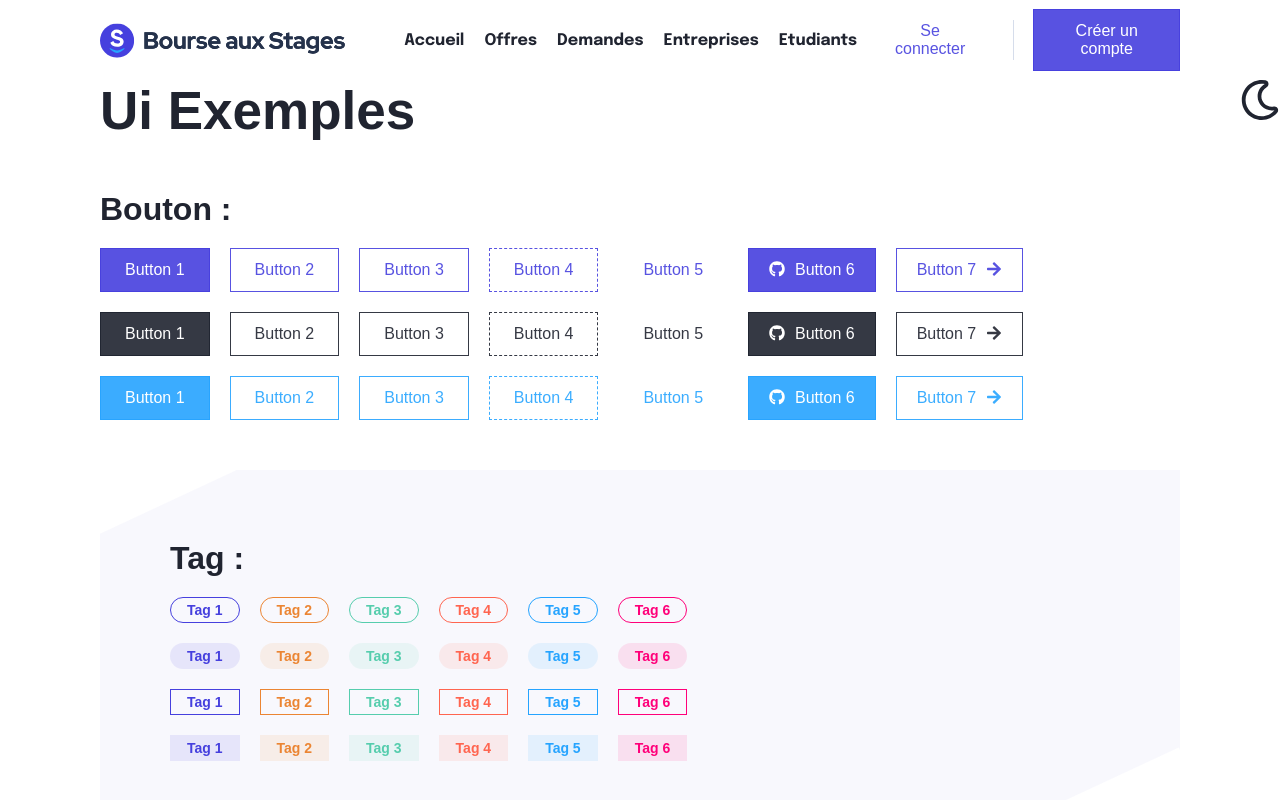
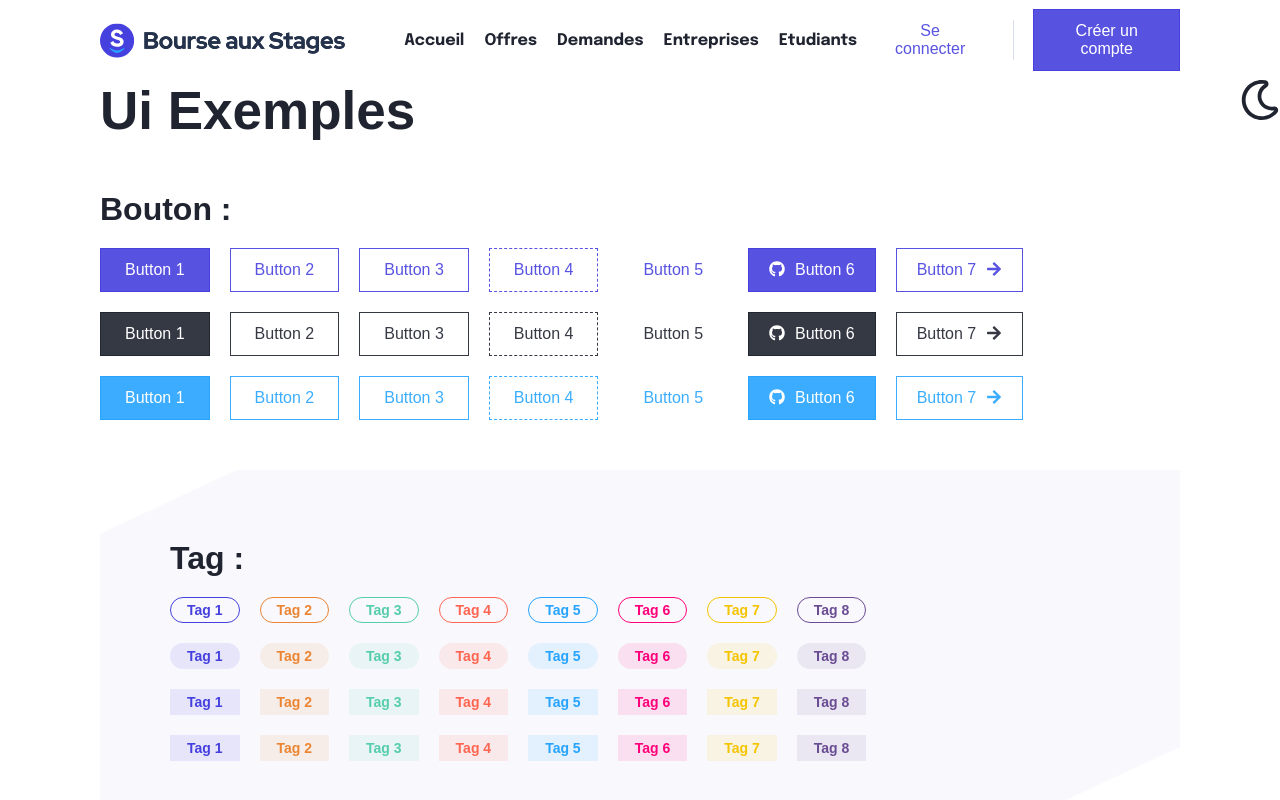
Before and after one commit to Fan2Shrek/BourseAuStage-front, a React (Create React App) app: page /ui-example in a window 1280 px wide. Shown: the top 800 px of the page. Built offline with nearby package versions, Linux system fonts and the light colour scheme.

Commit message:
:bug: Loader and Input warning && add tag colors

```diff
--- a/src/components/ui/atoms/Input/index.js
+++ b/src/components/ui/atoms/Input/index.js
@@ -18,7 +18,7 @@ const Input = ({
         className,
     )}>
         {label && <label
-            for={id}
+            htmlFor={id}
             className={'input__label'}
         >
             {label}
--- a/src/components/ui/atoms/Input/input.scss
+++ b/src/components/ui/atoms/Input/input.scss
@@ -31,6 +31,7 @@
         .input__label {
             color: var(--input-label-color);
             order: 2;
+            cursor: pointer;
         }
 
         .input__target {
--- a/src/components/ui/atoms/Loader/index.js
+++ b/src/components/ui/atoms/Loader/index.js
@@ -17,7 +17,7 @@ const Loader = ({width = 50, thickness = 10, secondary, third, color, className}
 
         loader.current?.style.setProperty('--loader-width', `${width}px`)
         loader.current?.style.setProperty('--loader-thickness', `${thickness}px`)
-    }, [loader, width, color])
+    }, [loader, width, color, thickness])
 
     return <div ref={loader} className={cn(
         'loader',
--- a/src/pages/UiExample/index.js
+++ b/src/pages/UiExample/index.js
@@ -53,8 +53,10 @@ const UiExample = () => {
         { id: 2, label: 'Tag 2', color: '#eb8533' },
         { id: 3, label: 'Tag 3', color: '#56cdad' },
         { id: 4, label: 'Tag 4', color: '#ff6550' },
-        { id: 6, label: 'Tag 5', color: '#26a4ff' },
-        { id: 7, label: 'Tag 6', color: '#ff007a' },
+        { id: 5, label: 'Tag 5', color: '#26a4ff' },
+        { id: 6, label: 'Tag 6', color: '#ff007a' },
+        { id: 7, label: 'Tag 7', color: '#f5c400' },
+        { id: 8, label: 'Tag 8', color: '#6a4c93' },
     ], [])
 
     const exampleSecondaryTags = useMemo(() => [
@@ -62,17 +64,21 @@ const UiExample = () => {
         { id: 2, label: 'Tag 2', color: '#eb8533', secondary: true },
         { id: 3, label: 'Tag 3', color: '#56cdad', secondary: true },
         { id: 4, label: 'Tag 4', color: '#ff6550', secondary: true },
-        { id: 6, label: 'Tag 5', color: '#26a4ff', secondary: true },
-        { id: 7, label: 'Tag 6', color: '#ff007a', secondary: true },
+        { id: 5, label: 'Tag 5', color: '#26a4ff', secondary: true },
+        { id: 6, label: 'Tag 6', color: '#ff007a', secondary: true },
+        { id: 7, label: 'Tag 7', color: '#f5c400', secondary: true },
+        { id: 8, label: 'Tag 8', color: '#6a4c93', secondary: true },
     ], [])
 
     const exampleWithoutRadiusTags = useMemo(() => [
-        { id: 1, label: 'Tag 1', radius: 0 },
-        { id: 2, label: 'Tag 2', color: '#eb8533', radius: 0 },
-        { id: 3, label: 'Tag 3', color: '#56cdad', radius: 0 },
-        { id: 4, label: 'Tag 4', color: '#ff6550', radius: 0 },
-        { id: 6, label: 'Tag 5', color: '#26a4ff', radius: 0 },
-        { id: 7, label: 'Tag 6', color: '#ff007a', radius: 0 },
+        { id: 1, label: 'Tag 1', secondary: true, radius: 0 },
+        { id: 2, label: 'Tag 2', color: '#eb8533', secondary: true, radius: 0 },
+        { id: 3, label: 'Tag 3', color: '#56cdad', secondary: true, radius: 0 },
+        { id: 4, label: 'Tag 4', color: '#ff6550', secondary: true, radius: 0 },
+        { id: 5, label: 'Tag 5', color: '#26a4ff', secondary: true, radius: 0 },
+        { id: 6, label: 'Tag 6', color: '#ff007a', secondary: true, radius: 0 },
+        { id: 7, label: 'Tag 7', color: '#f5c400', secondary: true, radius: 0 },
+        { id: 8, label: 'Tag 8', color: '#6a4c93', secondary: true, radius: 0 },
     ], [])
 
     const exampleSecondaryWithoutRadiusTags = useMemo(() => [
@@ -80,8 +86,10 @@ const UiExample = () => {
         { id: 2, label: 'Tag 2', color: '#eb8533', secondary: true, radius: 0 },
         { id: 3, label: 'Tag 3', color: '#56cdad', secondary: true, radius: 0 },
         { id: 4, label: 'Tag 4', color: '#ff6550', secondary: true, radius: 0 },
-        { id: 6, label: 'Tag 5', color: '#26a4ff', secondary: true, radius: 0 },
-        { id: 7, label: 'Tag 6', color: '#ff007a', secondary: true, radius: 0 },
+        { id: 5, label: 'Tag 5', color: '#26a4ff', secondary: true, radius: 0 },
+        { id: 6, label: 'Tag 6', color: '#ff007a', secondary: true, radius: 0 },
+        { id: 7, label: 'Tag 7', color: '#f5c400', secondary: true, radius: 0 },
+        { id: 8, label: 'Tag 8', color: '#6a4c93', secondary: true, radius: 0 },
     ], [])
 
     const exampleLoaders = useMemo(() => [
@@ -99,24 +107,24 @@ const UiExample = () => {
     ], [])
 
     const exampleInputs = useMemo(() => [
-        { id: 1, label: 'Required', type: 'input', placeholder: 'required', required: true },
-        { id: 2, label: 'Not Required', type: 'input', placeholder: 'not required', required: false },
+        { identifier: 1, id: 'required', label: 'Required', type: 'input', placeholder: 'required', required: true },
+        { identifier: 2, id: 'notRequired', label: 'Not Required', type: 'input', placeholder: 'not required', required: false },
     ], [])
 
     const exampleInputsSimple = useMemo(() => [
-        { id: 1, type: 'input'},
-        { id: 2, type: 'input', placeholder: 'placeholder'},
+        { identifier: 1, type: 'input' },
+        { identifier: 2, type: 'input', placeholder: 'placeholder' },
     ], [])
 
     const exampleCheckbox = useMemo(() => [
-        { id: 1, type: 'checkbox', label: 'a' },
+        { identifier: 1, id: 'checkbox', type: 'checkbox', label: 'a' },
     ], [])
 
     const exampleProgressBars = useMemo(() => [
-        {id: 1},
-        {id: 2, value: 80},
-        {id: 3, value: 10},
-        {id: 4, value: 5},
+        { id: 1 },
+        { id: 2, value: 80 },
+        { id: 3, value: 10 },
+        { id: 4, value: 5 },
     ], [])
 
     return <Container className={styles.container}>
@@ -204,31 +212,32 @@ const UiExample = () => {
         </Container>
 
         <Container inline className={styles.section}>
-
             <h2>Input :</h2>
 
             <List
                 collection={exampleInputs}
-                renderItem={({ id: _, ...attr }) => {
+                uniqueAttr={input => input.identifier}
+                renderItem={({ identifier: _, ...attr }) => {
                     return <Input {...attr} />
                 }}
             />
 
             <List
                 collection={exampleInputsSimple}
-                renderItem={({ id: _, ...attr }) => {
+                uniqueAttr={input => input.identifier}
+                renderItem={({ identifier: _, ...attr }) => {
                     return <Input {...attr} />
                 }}
             />
         </Container>
 
         <Container inline className={styles.section}>
-
             <h2>Checkbox :</h2>
 
             <List
                 collection={exampleCheckbox}
-                renderItem={({ id: _, ...attr }) => {
+                uniqueAttr={input => input.identifier}
+                renderItem={({ identifier: _, ...attr }) => {
                     return <Input {...attr} />
                 }}
             />
@@ -239,7 +248,7 @@ const UiExample = () => {
 
             <List
                 collection={exampleProgressBars}
-                renderItem={({id: _, ...attr}) => {
+                renderItem={({ id: _, ...attr }) => {
                     return <ProgressBar {...attr} />
                 }}
                 className={styles.progressBarList}
```
